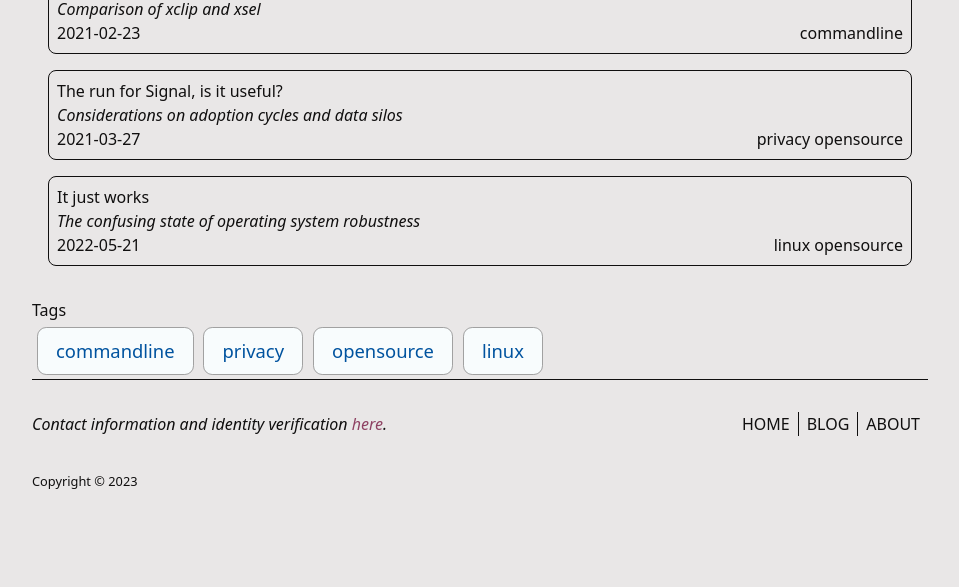
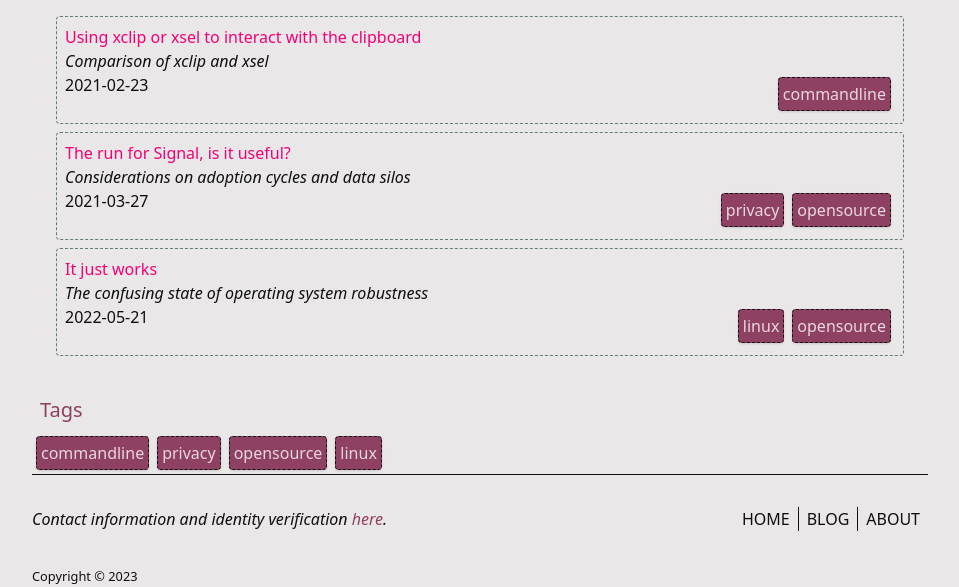
Before and after one commit to marty-oehme/page, an Astro site: page /blog in a window 1280 px wide. Shown: the part 213-800 px from the top of the page, without its empty margins (160-1119 px from the left). Built offline with nearby package versions, Linux system fonts and the light colour scheme; Astro itself is replaced by a stand-in of ours.

Commit message:
Update layouts with tailwindcss

```diff
--- a/src/components/BlogPost.astro
+++ b/src/components/BlogPost.astro
@@ -1,41 +1,24 @@
 ---
+import Button from "../components/Button.astro";
+
 const { url, title, description, pubDate, tags } = Astro.props;
 ---
 
-<li>
-  <a href={url} class="title">{title}</a>
-  <em class="desc">{description}</em>
+<li
+  class="flex flex-wrap justify-around m-2 p-2 border border-dashed rounded border-accent"
+>
+  <a href={url} class="title text-primary w-full">{title}</a>
+  <em class="desc w-full">{description}</em>
   <span class="date">{pubDate.slice(0, 10)}</span>
-  <span class="tags"
-    >{tags.map((tag) => <a href={`/tags/${tag}`}>{tag} </a>)}<span> </span>
+  <span class="grow flex flex-wrap justify-end"
+    >{
+      tags.map((tag: string) => (
+        <span class="p-1">
+          <Button btn="secondary" href={`/tags/${tag}`}>
+            {tag}{" "}
+          </Button>
+        </span>
+      ))
+    }<span> </span>
   </span>
 </li>
-
-<style>
-  li {
-    display: flex;
-    flex-direction: row;
-    flex-wrap: wrap;
-    justify-content: space-around;
-    align-content: space-around;
-    margin-bottom: 1rem;
-    border: double 1px;
-    border-radius: 0.5rem;
-    padding: 0.5rem;
-    background-color: var(--theme-menu-bg);
-  }
-
-  .title,
-  .desc {
-    flex: 100%;
-  }
-
-  .tags {
-    margin-left: auto;
-    margin-right: 0;
-  }
-
-  .tags a {
-    color: var(--theme-accent);
-  }
-</style>
--- a/src/pages/about.astro
+++ b/src/pages/about.astro
@@ -17,8 +17,8 @@ const skills = [
 <BaseLayout title={pageTitle}>
   <section class="flex max-w-none prose">
     <article>
-      <h2>{pageTitle}</h2>
-      <h3>My name is Marty Oehme.</h3>
+      <h2 class="text-primary">{pageTitle}</h2>
+      <h3 class="text-secondary">My name is Marty Oehme.</h3>
 
       <p>I am a code fiddler, research helper, and open data proponent.</p>
       <p>
--- a/src/pages/blog/index.astro
+++ b/src/pages/blog/index.astro
@@ -1,29 +1,47 @@
 ---
-import BaseLayout from '../../layouts/BaseLayout.astro';
-import BlogPost from '../../components/BlogPost.astro'
+import BaseLayout from "../../layouts/BaseLayout.astro";
+import BlogPost from "../../components/BlogPost.astro";
+import Button from "../../components/Button.astro";
 
 const pageTitle = "Blog";
 
-const allPosts = await Astro.glob('./**/*.md*');
-const allTags = [...new Set(allPosts.map((post) => post.frontmatter.tags).flat())];
+const allPosts = await Astro.glob("./**/*.md*");
+const allTags = [
+  ...new Set(allPosts.map((post) => post.frontmatter.tags).flat()),
+];
 ---
 
 <BaseLayout title={pageTitle}>
-    <h2>{pageTitle}</h2>
+  <h2 class="text-primary p-2 text-4xl mt-5">{pageTitle}</h2>
 
   <section class="posts">
     <ul>
-        {allPosts.map((post) => <BlogPost url={post.url} title={post.frontmatter.title} description={post.frontmatter.description} pubDate={post.frontmatter.pubDate} tags={post.frontmatter.tags}/> )}
+      {
+        allPosts.map((post) => (
+          <BlogPost
+            url={post.url}
+            title={post.frontmatter.title}
+            description={post.frontmatter.description}
+            pubDate={post.frontmatter.pubDate}
+            tags={post.frontmatter.tags}
+          />
+        ))
+      }
     </ul>
   </section>
-    <h2>Tags</h2>
-    <section class="tags">
-    {allTags.map((tag) => <a href={`/tags/${tag}`} class="tag">{tag}</a>)}
+  <h2 class="text-secondary p-2 text-xl">Tags</h2>
+  <section class="tags flex justify-start space-x-2 p-1 mb-5">
+    {
+      allTags.map((tag) => (
+        <Button btn="secondary" href={`/tags/${tag}`}>
+          {tag}
+        </Button>
+      ))
+    }
   </section>
 </BaseLayout>
 
 <style>
-
   section {
     margin: 2rem 1rem;
   }
@@ -36,12 +54,11 @@ section {
 
   .tag {
     margin: 0.25em;
-    border:groove 1px #a1a1a1;
-    border-radius: .5em;
-    color: #00539F;
-    padding: .5em 1em;
+    border: groove 1px #a1a1a1;
+    border-radius: 0.5em;
+    color: #00539f;
+    padding: 0.5em 1em;
     font-size: 1.15em;
-    background-color: #F8FCFD;
+    background-color: #f8fcfd;
   }
-
 </style>
--- a/src/pages/index.astro
+++ b/src/pages/index.astro
@@ -8,8 +8,8 @@ import Button from "../components/Button.astro";
   <div class="flex">
     <main class="container prose max-w-none">
       <hgroup>
-        <h2 class="text-2xl">Welcome!</h2>
-        <h3 class="text-xl">
+        <h2 class="text-primary md:text-4xl text-2xl">Welcome!</h2>
+        <h3 class="text-secondary md:text-2xl text-xl">
           You have reached my little corner on the internet.
         </h3>
       </hgroup>
```
Lines whose indentation alone changed are shown as unchanged.
